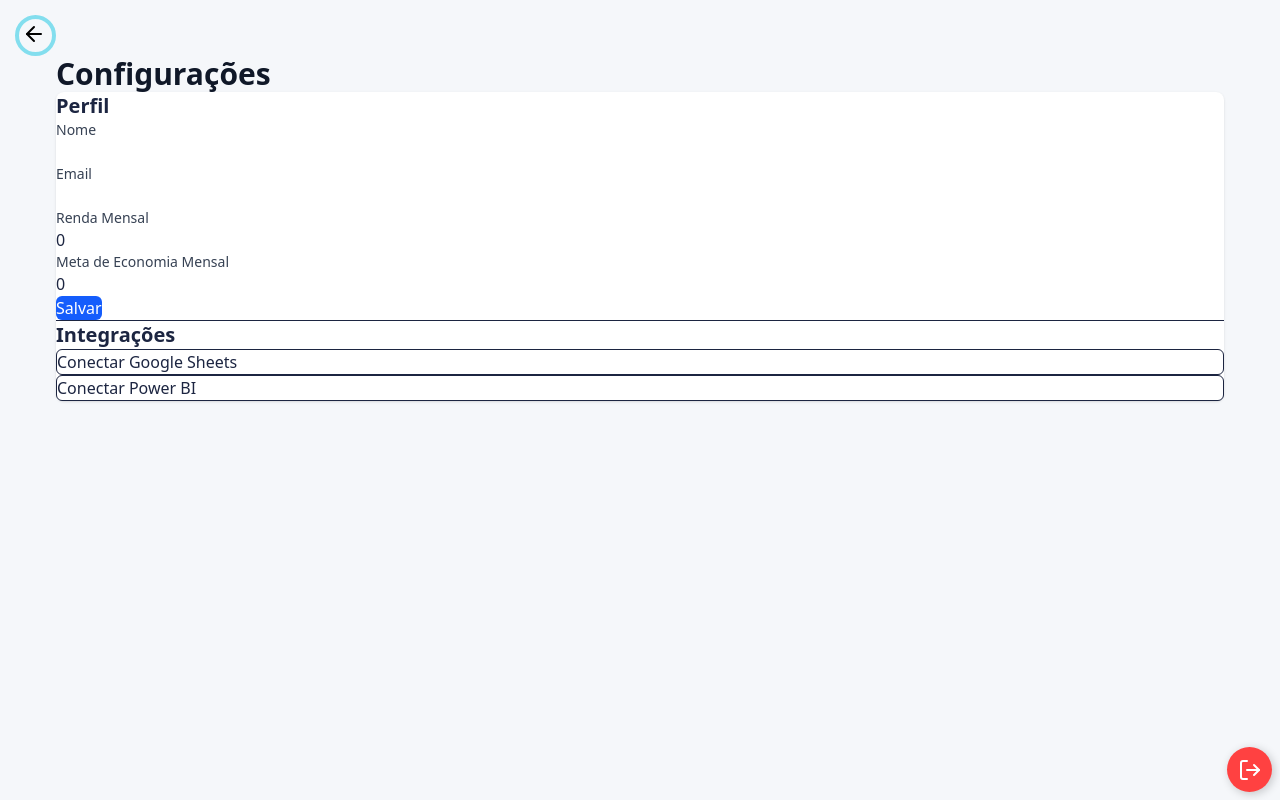
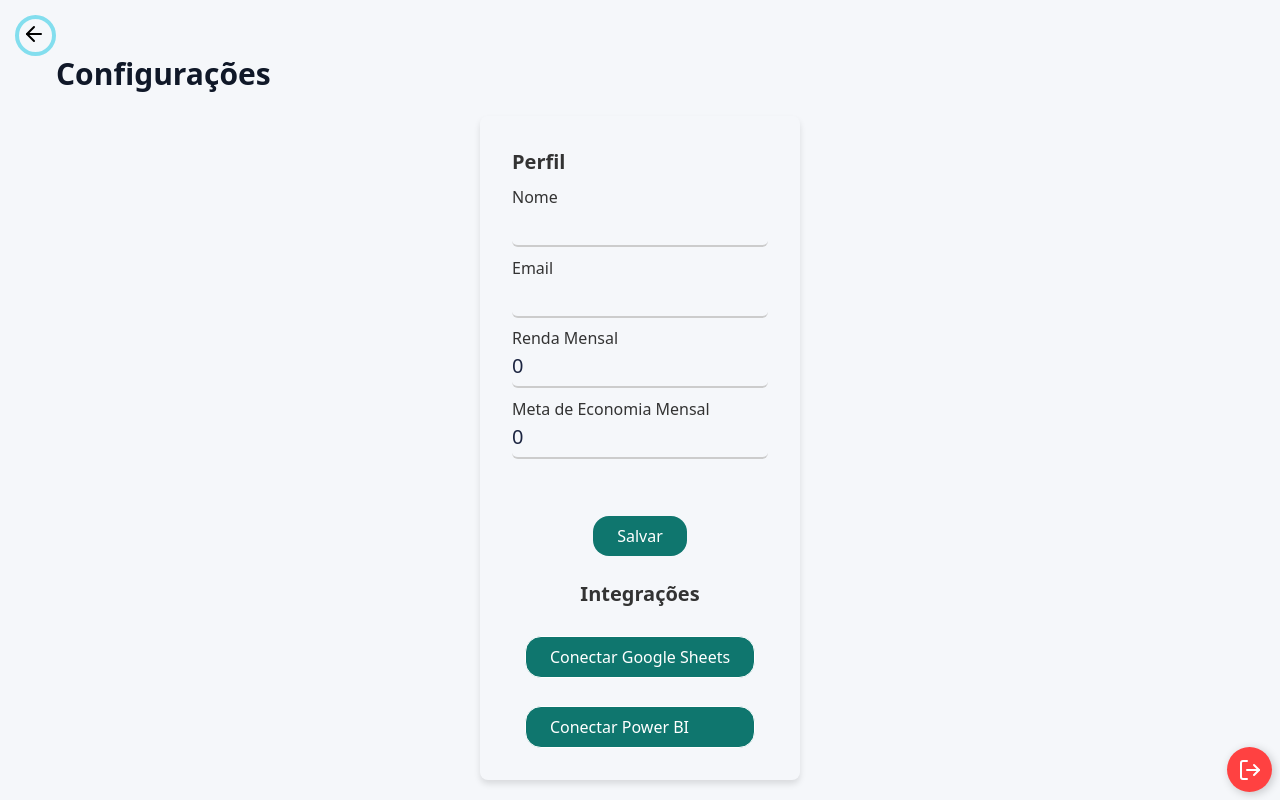
Before and after one commit to Nathanbsy/Kakebo, a Next.js app in the folder frontend/: page /dashboard/configuracoes in a window 1280 px wide. Built offline with nearby package versions, Linux system fonts and the light colour scheme; no server answers.

Commit message:
Finalizando o Frontend

```diff
--- a/frontend/src/app/auth/login/page.tsx
+++ b/frontend/src/app/auth/login/page.tsx
@@ -3,7 +3,7 @@
 import { useState } from "react";
 import { useRouter } from "next/navigation";
 import Link from "next/link";
-import styles from "../../../components/css/auth.module.css";
+import styles from "../../../components/css/Form.module.css";
 import { useAuth } from "../../../../hooks/useAuth";
 import Cookies from "js-cookie";
 
@@ -48,15 +48,16 @@ export default function LoginPage() {
   }
 
   return (
-    <div className="min-h-screen flex items-center justify-center bg-gray-50 py-12 px-4 sm:px-6 lg:px-8">
+    <div className="min-h-screen flex items-center justify-center py-12 px-4 sm:px-6 lg:px-8">
       <div className="max-w-md w-full space-y-8">
         <div>
           <h2 className="mt-6 text-center text-3xl font-extrabold text-gray-900">
             Entrar no Kakeibo
           </h2>
         </div>
-        <form className="mt-8 space-y-6" onSubmit={handleSubmit}>
-          <div className="rounded-md shadow-sm -space-y-px">
+        <form className="flex flex-col items-center justify-center gap-4 space-y-4" onSubmit={handleSubmit}>
+          <div className={styles.formAuth}>
+            <h2 className="text-xl font-semibold mb-4">Login</h2>
             <div className={styles["input-container"]}>
 
               <input
@@ -85,12 +86,10 @@ export default function LoginPage() {
               <label htmlFor="password" className={styles.label}>Senha</label>
               <div className={styles.underline}></div>
             </div>
-
-          </div>
-          <button
+            <button
             type="submit"
             disabled={loading}
-            className="group relative w-full flex justify-center py-2 px-4 border border-transparent text-sm font-medium rounded-md text-white bg-blue-600 hover:bg-blue-700 disabled:opacity-50"
+            className={styles["login-button"]}
           >
             {loading ? "Entrando..." : "Entrar"}
           </button>
@@ -99,6 +98,8 @@ export default function LoginPage() {
               <p className="text-sm text-red-800">{error}</p>
             </div>
           )}
+          </div>
+
           <div className="text-center">
             <p className="text-sm text-gray-600">
               Não tem conta?{" "}
--- a/frontend/src/app/auth/register/page.tsx
+++ b/frontend/src/app/auth/register/page.tsx
@@ -4,7 +4,7 @@ import { useState } from "react";
 import { useRouter } from "next/navigation";
 import Link from "next/link";
 import api from "../../../services/api";
-import styles from "../../../components/css/auth.module.css";
+import styles from "../../../components/css/Form.module.css";
 import Cookies from "js-cookie";
 
 export default function RegisterPage() {
--- a/frontend/src/app/dashboard/configuracoes/page.tsx
+++ b/frontend/src/app/dashboard/configuracoes/page.tsx
@@ -1,7 +1,7 @@
 "use client";
 import { useEffect, useState } from "react";
 import api from "../../../services/api";
-
+import styles from "../../../components/css/Form.module.css";
 
 export default function ConfiguracoesPage() {
 
@@ -66,17 +66,14 @@ export default function ConfiguracoesPage() {
 
   return (
     <div className="space-y-6">
-      {/* <div onLoad={pegarDadosUsuario}></div> */}
       <h1 className="text-3xl font-bold text-gray-900">Configurações</h1>
 
-      <div className="bg-white p-6 rounded-lg shadow space-y-6">
-        <section>
+      <div className={styles.formAuth}>
+        <section >
           <h2 className="text-xl font-semibold mb-4">Perfil</h2>
           <form className="space-y-4" onSubmit={handleSubmit}>
-            <div>
-              <label className="block text-sm font-medium text-gray-700">
-                Nome
-              </label>
+            <div className={styles["input-container"]}>
+
               <input
                 type="text"
                 name="nome"
@@ -84,11 +81,11 @@ export default function ConfiguracoesPage() {
                 value={user.nome}
                 onChange={escrever}
               />
+              <label className={styles.label}>
+                Nome
+              </label>
             </div>
-            <div>
-              <label className="block text-sm font-medium text-gray-700">
-                Email
-              </label>
+            <div className={styles["input-container"]}>
               <input
                 type="email"
                 name="email"
@@ -96,11 +93,11 @@ export default function ConfiguracoesPage() {
                 value={user.email}
                 onChange={escrever}
               />
+              <label className={styles.label}>
+                Email
+              </label>
             </div>
-            <div>
-              <label className="block text-sm font-medium text-gray-700">
-                Renda Mensal
-              </label>
+            <div className={styles["input-container"]}>
               <input
                 type="text"
                 name="rendaMensal"
@@ -108,11 +105,11 @@ export default function ConfiguracoesPage() {
                 value={user.rendaMensal}
                 onChange={escrever}
               />
+              <label className={styles.label}>
+                Renda Mensal
+              </label>
             </div>
-            <div>
-              <label className="block text-sm font-medium text-gray-700">
-                Meta de Economia Mensal
-              </label>
+            <div className={styles["input-container"]}>
               <input
                 type="number"
                 name="metaEconomiaMensal"
@@ -120,18 +117,22 @@ export default function ConfiguracoesPage() {
                 value={user.metaEconomiaMensal}
                 onChange={escrever}
               />
+              <label className={styles.label}>
+                Meta de Economia Mensal
+              </label>
             </div>
-            <button
+            <div className="text-center">
+              <button
               type="submit"
-              className="bg-blue-600 text-white px-4 py-2 rounded-md hover:bg-blue-700"
-            >
+              >
               Salvar
             </button>
+            </div>
           </form>
         </section>
 
-        <section className="border-t pt-6">
-          <h2 className="text-xl font-semibold mb-4">Integrações</h2>
+        <section className="pt-6">
+          <h2 className="text-xl text-center font-semibold mb-4">Integrações</h2>
           <div className="space-y-2">
             <button className="block w-full text-left p-4 border rounded-md hover:bg-gray-50">
               Conectar Google Sheets
--- a/frontend/src/app/dashboard/relatorios/page.tsx
+++ b/frontend/src/app/dashboard/relatorios/page.tsx
@@ -20,7 +20,7 @@ export default function RelatoriosPage() {
             <option value="anual">Anual</option>
             <option value="semanal">Semanal</option>
           </select>
-          <button className="bg-blue-600 text-white px-4 py-2 rounded-md hover:bg-blue-700">
+          <button className="bg-purple-700 text-white px-4 py-2 rounded-md cursor-pointer hover:bg-purple-800 transition-all duration-200">
             Exportar
           </button>
         </div>
--- a/frontend/src/app/globals.css
+++ b/frontend/src/app/globals.css
@@ -8,13 +8,6 @@
 .dark:root {
   --bg-color: #1C2541;
   --text-color: #F5F7FA;
-}
-
-* {
-  margin: 0;
-  padding: 0;
-  box-sizing: border-box;
-  list-style-type: none;
 }
 
 body {
--- a/frontend/src/components/css/auth.module.css
+++ b/frontend/src/components/css/Form.module.css
@@ -1,3 +1,37 @@
+.formAuth {
+  display: flex;
+  flex-direction: column;
+  align-items: center;
+  justify-content: center;
+  width: fit-content;
+  height: fit-content;
+  box-shadow: 0 4px 6px rgba(0, 0, 0, 0.112);
+  padding: 2rem;
+  margin: 1.30rem auto;
+  border-radius: 8px;
+}
+
+.formAuth h2 {
+  margin-bottom: 1.5rem;
+  color: #333;
+}
+
+.formAuth button {
+  background-color: #0F766E;
+  color: white;
+  padding: 0.5rem 1.5rem;
+  border-radius: 16px;
+  transition: all 0.3s ease-in-out;
+  cursor: pointer;
+  margin-top: 1.75rem;
+}
+
+.formAuth button:hover {
+  background-color: #22a392;
+  transform: translateY(-2px);
+  box-shadow: 0 4px 8px rgba(13, 110, 104, 0.3);
+}
+
 .input-container {
   position: relative;
   margin: 1.8rem auto;
```
